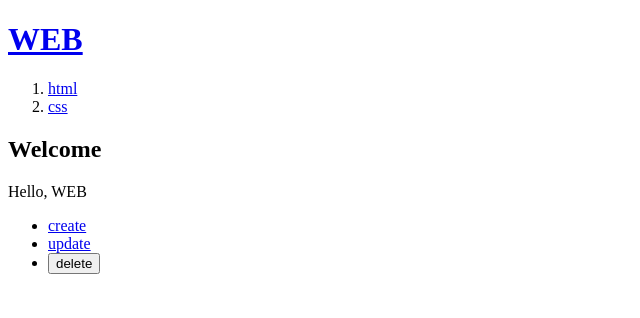
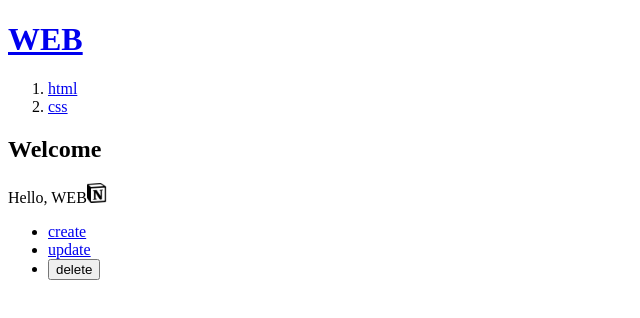
Before and after one commit to jieun419/nextjs_study_je, a Next.js app in the folder my-app/: page / in a window 1280 px wide. Shown: the top 318 px of the page, without its empty margins (0-640 px from the left). Built offline with nearby package versions, Linux system fonts and the light colour scheme.

Commit message:
chore: Image 컴포넌트 추가

```diff
--- a/my-app/src/app/page.tsx
+++ b/my-app/src/app/page.tsx
@@ -5,6 +5,7 @@ export default function Home() {
     <>
       <h2>Welcome</h2>
       Hello, WEB
+      <Image src='/Notion-logo.png' alt='' width={20} height={20} />
     </>
   )
 }
```
Also changed, not shown: my-app/public/Notion-logo.png (added).
